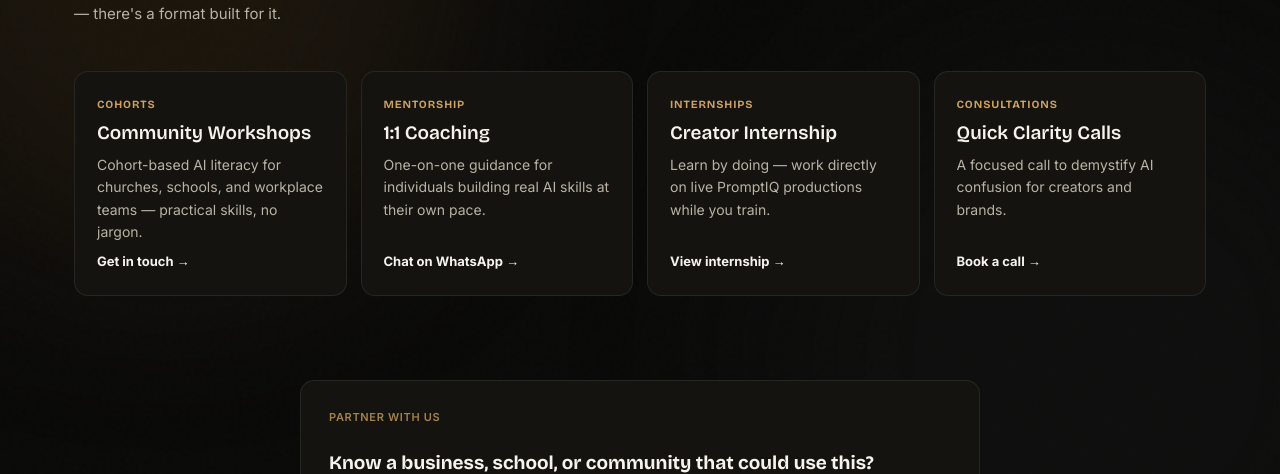
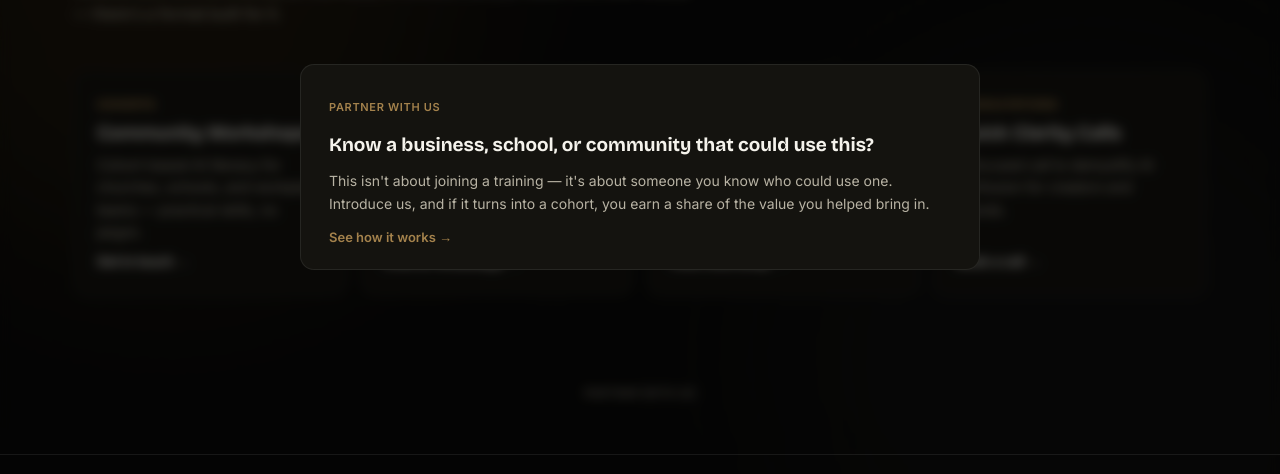
Before and after one commit to meckurypro/IQ-Academy, a React (Vite) app: page / in a window 1280 px wide. Both pictures are taken after a click on the button "PARTNER WITH US". Shown: the part 796-1270 px from the top of the page. Built offline with nearby package versions, Linux system fonts and the light colour scheme; no server answers; the database is empty.

Commit message:
Update AffiliateCTA.jsx

```diff
--- a/src/components/AffiliateCTA.jsx
+++ b/src/components/AffiliateCTA.jsx
@@ -1,5 +1,5 @@
 // src/components/AffiliateCTA.jsx
-import { useState } from 'react'
+import { useEffect, useState } from 'react'
 
 // Number lives only inside this href — never rendered as visible text
 // on the page. Note: it's still present in the page's HTML source
@@ -9,19 +9,33 @@
 const AFFILIATE_MESSAGE = "Hi! I'd like to learn more about becoming an IQ Academy affiliate partner."
 const AFFILIATE_WHATSAPP_URL = `https://wa.me/${AFFILIATE_WHATSAPP_NUMBER}?text=${encodeURIComponent(AFFILIATE_MESSAGE)}`
 
-// stage 0: just the "Partner with us" label
-// stage 1: headline + description + "See how it works →"
-// stage 2: + bullets, "Show less", and the WhatsApp CTA button
 export default function AffiliateCTA() {
-  const [stage, setStage] = useState(0)
+  const [open, setOpen] = useState(false)
+  const [showDetails, setShowDetails] = useState(false)
+
+  // Esc closes the modal too, standard modal behavior
+  useEffect(() => {
+    if (!open) return
+    const onKeyDown = (e) => { if (e.key === 'Escape') setOpen(false) }
+    window.addEventListener('keydown', onKeyDown)
+    return () => window.removeEventListener('keydown', onKeyDown)
+  }, [open])
+
+  // reset the inner "see how it works" state whenever the modal closes,
+  // so it always reopens fresh
+  useEffect(() => {
+    if (!open) setShowDetails(false)
+  }, [open])
 
   return (
     <section style={{ paddingTop: 8, paddingBottom: 48 }}>
       <div className="container" style={{ display: 'flex', justifyContent: 'center' }}>
-        {stage === 0 ? (
+        {/* Trigger label — identical markup/position whether the modal is open or closed */}
         <button
-            onClick={() => setStage(1)}
+          onClick={() => setOpen((v) => !v)}
           style={{
+            position: 'relative',
+            zIndex: 1001, // stays above the blurred backdrop so it's always visible + clickable
             background: 'none',
             border: 'none',
             cursor: 'pointer',
@@ -35,8 +49,26 @@
         >
           Partner with us
         </button>
-        ) : (
+      </div>
+
+      {open && (
         <div
+          onClick={() => setOpen(false)}
+          style={{
+            position: 'fixed',
+            inset: 0,
+            zIndex: 1000,
+            background: 'rgba(0,0,0,0.55)',
+            backdropFilter: 'blur(6px)',
+            WebkitBackdropFilter: 'blur(6px)',
+            display: 'flex',
+            alignItems: 'center',
+            justifyContent: 'center',
+            padding: 20,
+          }}
+        >
+          <div
+            onClick={(e) => e.stopPropagation()}
             style={{
               background: 'var(--panel)',
               border: '1px solid var(--panel-line)',
@@ -44,27 +76,22 @@
               padding: '24px 28px',
               maxWidth: 680,
               width: '100%',
+              maxHeight: '85vh',
+              overflowY: 'auto',
             }}
           >
-            <button
-              onClick={() => setStage(0)}
-              style={{
-                background: 'none', border: 'none', cursor: 'pointer', padding: 0,
-                fontSize: 11, letterSpacing: '0.06em', textTransform: 'uppercase',
-                color: 'var(--violet-soft)', marginBottom: 8, fontWeight: 600,
-              }}
-            >
+            <p style={{ fontSize: 11, letterSpacing: '0.06em', textTransform: 'uppercase', color: 'var(--violet-soft)', marginBottom: 8, fontWeight: 600 }}>
               Partner with us
-            </button>
+            </p>
             <h3 style={{ fontFamily: 'var(--font-display)', fontSize: 19, marginBottom: 8 }}>
               Know a business, school, or community that could use this?
             </h3>
-            <p style={{ fontSize: 14, color: 'var(--paper-dim)', lineHeight: 1.6, marginBottom: stage >= 2 ? 16 : 0 }}>
+            <p style={{ fontSize: 14, color: 'var(--paper-dim)', lineHeight: 1.6, marginBottom: showDetails ? 16 : 0 }}>
               This isn't about joining a training — it's about someone you know who could use one.
               Introduce us, and if it turns into a cohort, you earn a share of the value you helped bring in.
             </p>
 
-            {stage >= 2 && (
+            {showDetails && (
               <div style={{ marginBottom: 18 }}>
                 <ul style={{ margin: 0, padding: 0, listStyle: 'none', display: 'grid', gap: 10 }}>
                   <li style={{ fontSize: 14, color: 'var(--paper-dim)', lineHeight: 1.6, display: 'flex', gap: 10 }}>
@@ -83,15 +110,15 @@
               </div>
             )}
 
-            <div style={{ display: 'flex', gap: 14, alignItems: 'center', flexWrap: 'wrap', marginTop: stage >= 2 ? 4 : 14 }}>
+            <div style={{ display: 'flex', gap: 14, alignItems: 'center', flexWrap: 'wrap', marginTop: showDetails ? 4 : 14 }}>
               <button
-                onClick={() => setStage(stage >= 2 ? 1 : 2)}
+                onClick={() => setShowDetails((v) => !v)}
                 style={{ background: 'none', border: 'none', color: 'var(--violet-soft)', fontSize: 13, fontWeight: 600, cursor: 'pointer', padding: 0 }}
               >
-                {stage >= 2 ? 'Show less' : 'See how it works →'}
+                {showDetails ? 'Show less' : 'See how it works →'}
               </button>
 
-              {stage >= 2 && (
+              {showDetails && (
                 <a
                   href={AFFILIATE_WHATSAPP_URL}
                   target="_blank"
@@ -104,8 +131,8 @@
               )}
             </div>
           </div>
+        </div>
       )}
-      </div>
     </section>
   )
 }
```
Lines whose indentation alone changed are shown as unchanged.
